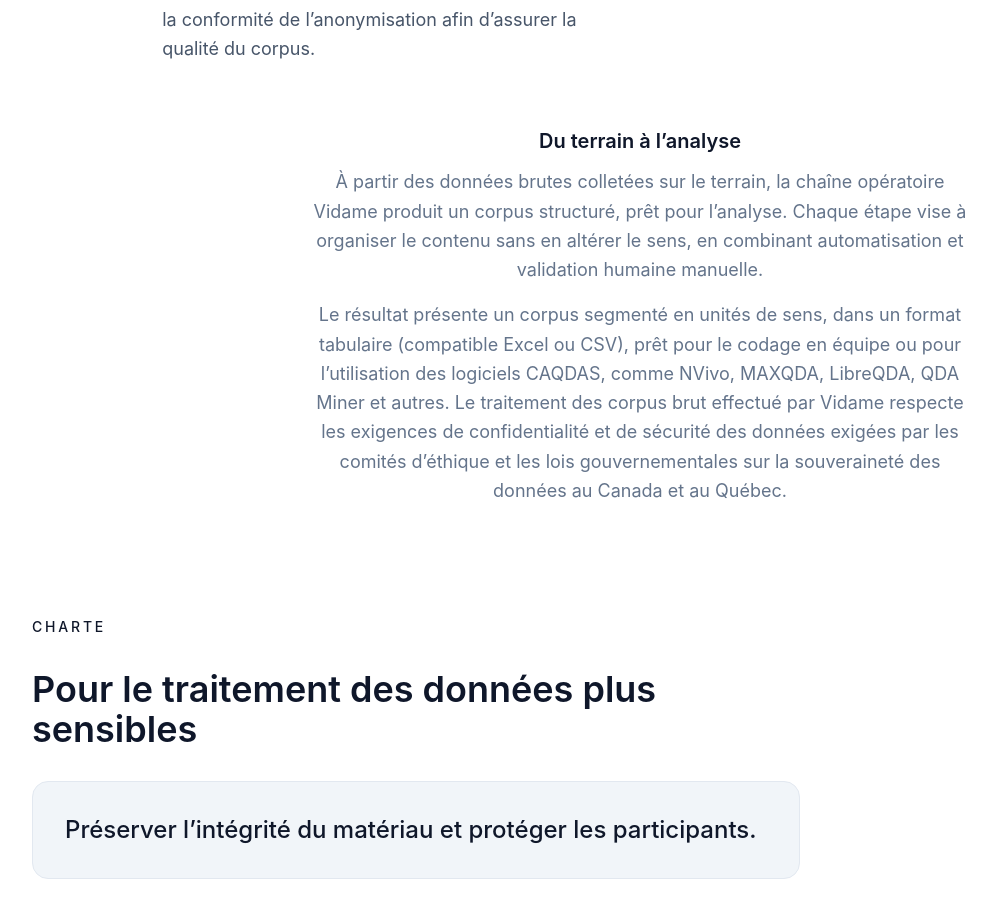
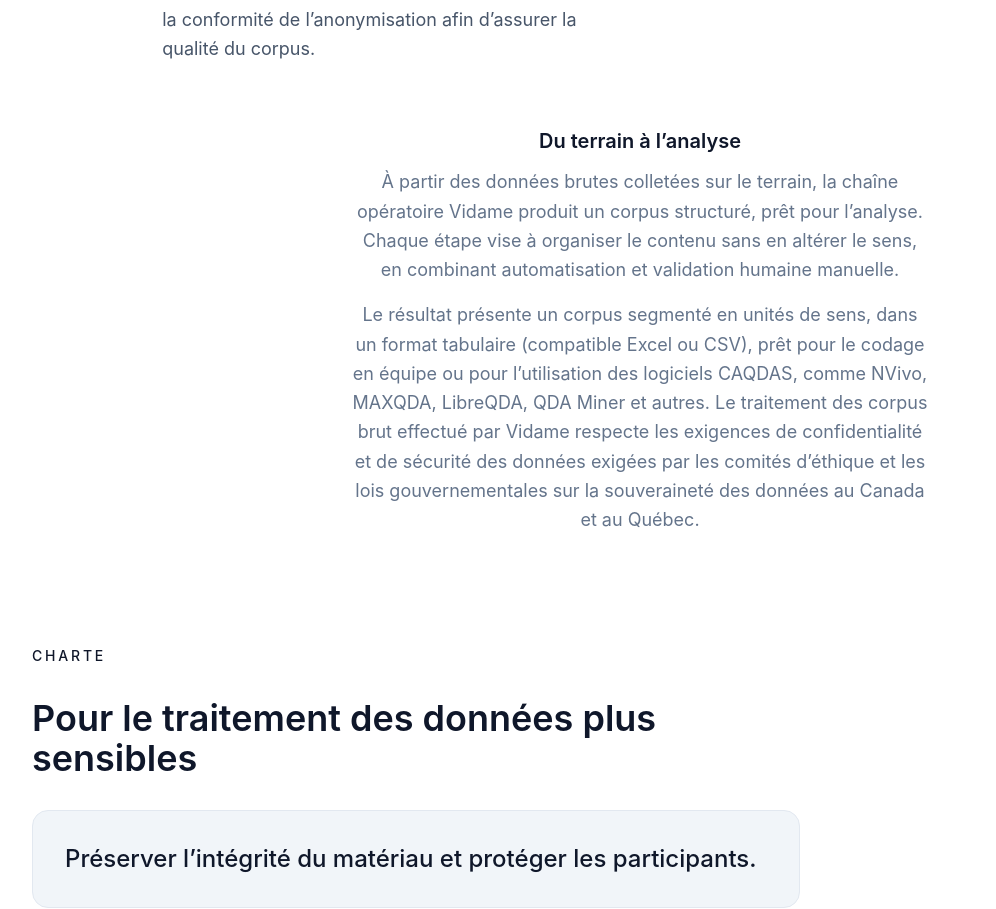
Before and after one commit to momopro21/vidame-recherche, a React (Vite) app: page / in a window 1280 px wide. Shown: the part 3192-4101 px from the top of the page, without its empty margins (0-996 px from the left). Built offline with nearby package versions, Linux system fonts and the light colour scheme; the HTML template or start-up script is replaced by a standard one.

Commit message:
Adjust conclusion section width in App.tsx

```diff
--- a/src/App.tsx
+++ b/src/App.tsx
@@ -851,7 +851,7 @@ return (
 </div>
 </div>
 {/* ===== CONCLUSION ===== */}
-<div className="mx-auto mt-16 max-w-2xl text-center">
+<div className="mx-auto mt-16 max-w-xl text-center">
   <h3 className="text-xl font-semibold text-slate-900">
     {lang === "fr" ? "Du terrain à l’analyse" : "From fieldwork to analysis"}
   </h3>
```
